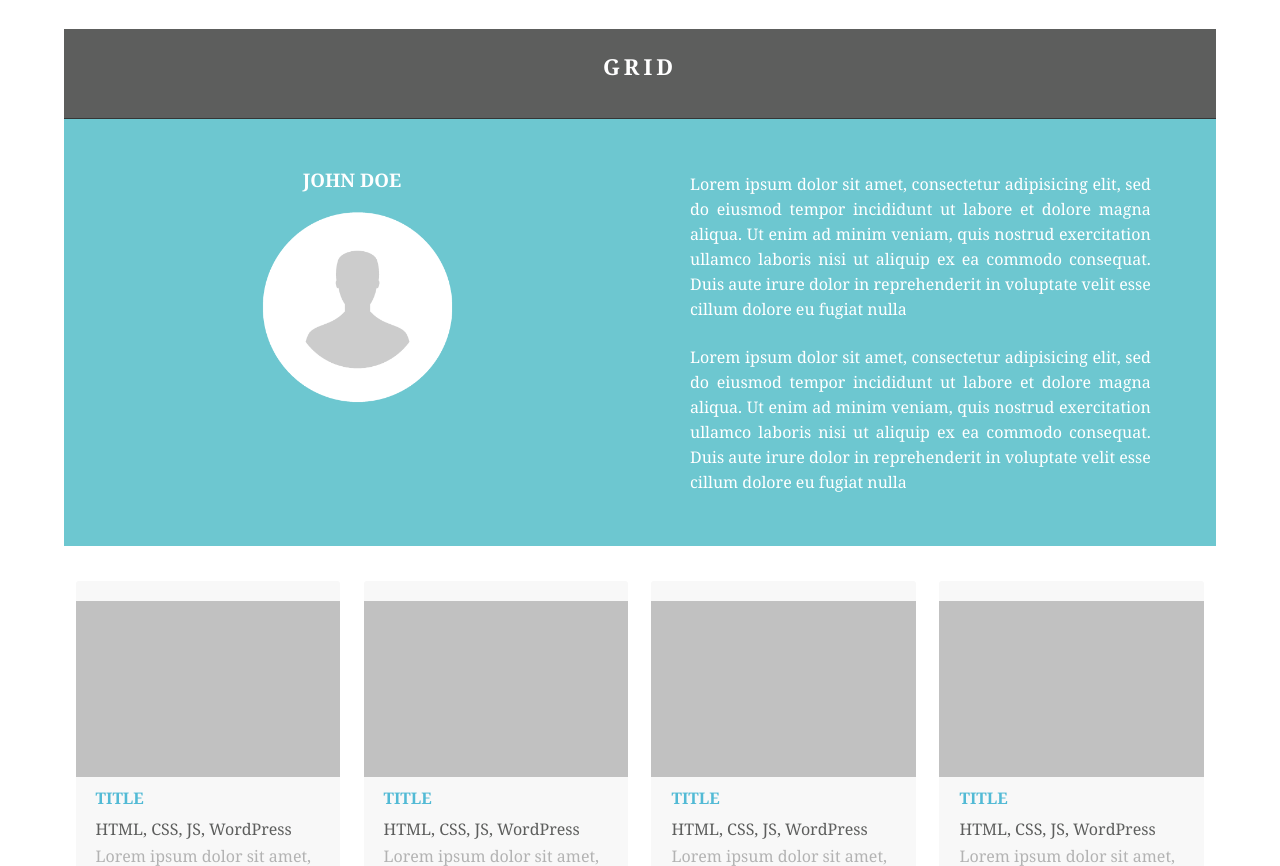
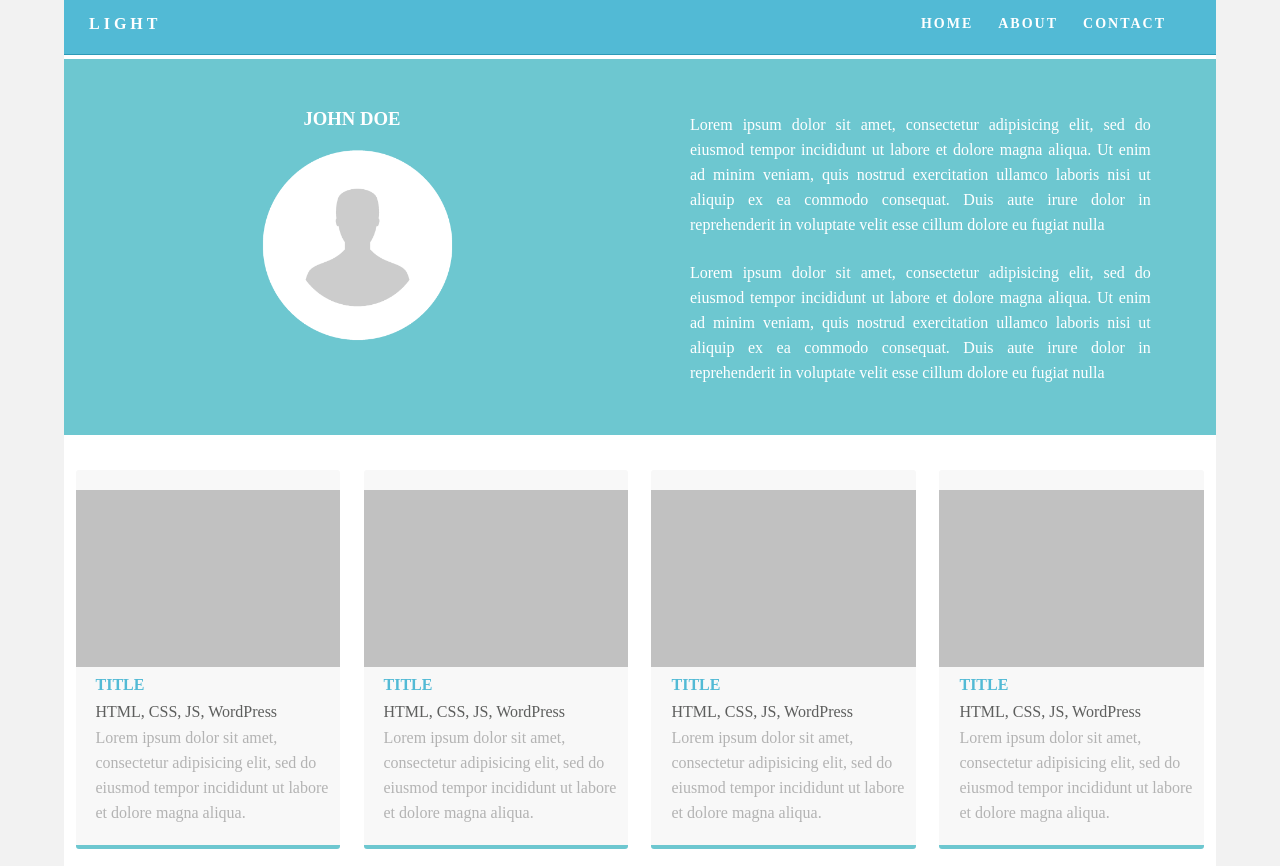
Before and after one commit to mehmetsunkur/uol-cm1040-webdev, a plain HTML site: page v1/home.html in a window 1280 px wide. Shown: the top 866 px of the page. Drawn offline with Linux system fonts and the light colour scheme.

Commit message:
header fixed1

```diff
--- /dev/null
+++ b/v1/css/main.css
@@ -0,0 +1,57 @@
+body {
+	font-family: source-sans-pro;
+	background-color: #f2f2f2;
+	margin-top: 0px;
+	margin-right: 0px;
+	margin-bottom: 0px;
+	margin-left: 0px;
+	font-style: normal;
+	font-weight: 200;
+}
+
+/* Navigation */
+header {
+	width: 100%;
+	height: 5%;
+    display: inline-block;
+	background-color: #52bad5;
+	border-bottom: 1px solid #2C9AB7;
+}
+
+.logo {
+    color: #fff;
+    font-weight: bold;
+    text-align: undefined;
+    width: 10%;
+    float: left;
+    margin-top: 15px;
+    margin-left: 25px;
+    letter-spacing: 4px;
+}
+
+nav {
+    float: right;
+    width: 50%;
+    text-align: right;
+    margin-right: 25px;
+}
+header nav ul {
+    list-style: none;
+    float: right;
+}
+
+
+nav ul li {
+    float: left;
+    color: #FFFFFF;
+    font-size: 14px;
+    text-align: left;
+    margin-right: 25px;
+    letter-spacing: 2px;
+    font-weight: bold;
+    transition: all 0.3s linear;
+}
+ul li a {
+    color: #FFFFFF;
+    text-decoration: none;
+}
--- a/v1/css/simpleGridTemplate.css
+++ b/v1/css/simpleGridTemplate.css
@@ -13,7 +13,7 @@ body {
 	background-color: #FFFFFF;
 }
 /* Header */
-header {
+/* header {
 	width: 100%;
 	height: 8%;
 	background-color: #5D5E5D;
@@ -35,7 +35,7 @@ header {
 	text-align: center;
 	margin: 0;
 	letter-spacing: 4px;
-}
+} */
 /* About Section */
 .text_column {
 	width: 90%;
--- a/v1/home.html
+++ b/v1/home.html
@@ -6,14 +6,26 @@
 <meta name="viewport" content="width=device-width, initial-scale=1">
 <title>Avatar Theme Park</title>
 <link href="css/simpleGridTemplate.css" rel="stylesheet" type="text/css">
+<link href="css/main.css" rel="stylesheet" type="text/css">
 </head>
 <body>
 <!-- Main Container -->
 <div class="container">
   <!-- Header -->
-  <header class="header">
+  <header> <a href="">
+    <h4 class="logo">LIGHT</h4>
+    </a>
+    <nav>
+      <ul>
+        <li><a href="#hero">HOME</a></li>
+        <li><a href="#about">ABOUT</a></li>
+        <li> <a href="#contact">CONTACT</a></li>
+      </ul>
+    </nav>
+  </header>
+<!--   <header class="header">
     <h4 class="logo">GRID</h4>
-  </header>
+  </header> -->
   <!-- Hero Section -->
   <section class="intro">
     <div class="column">
```
